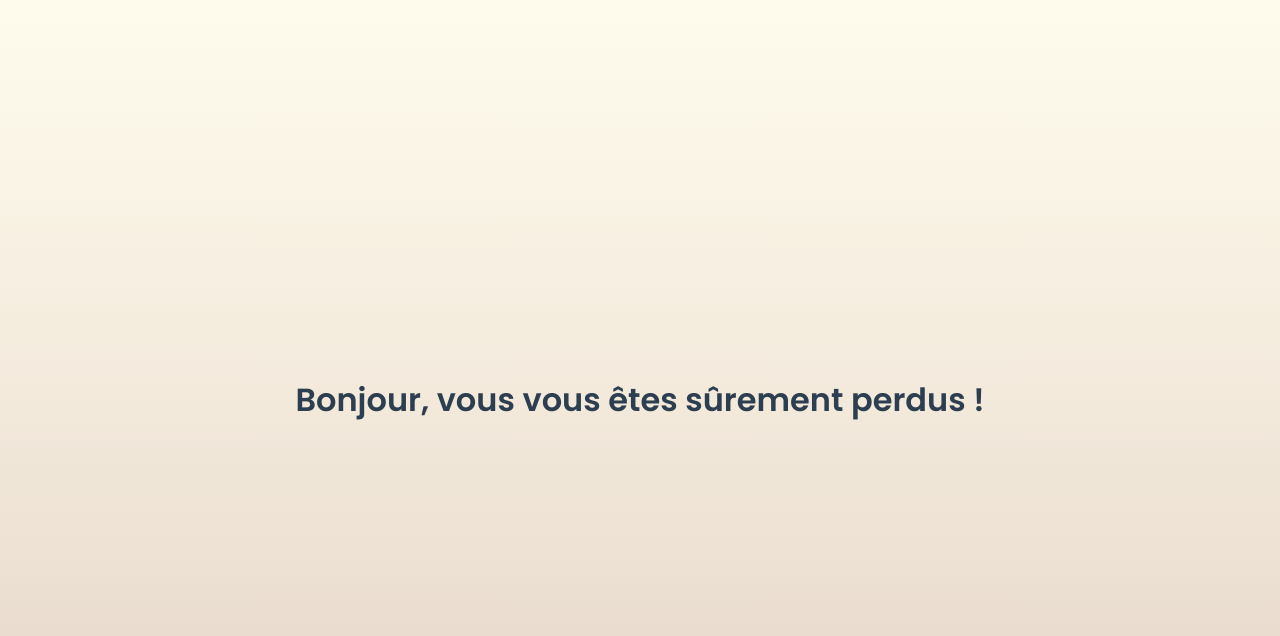
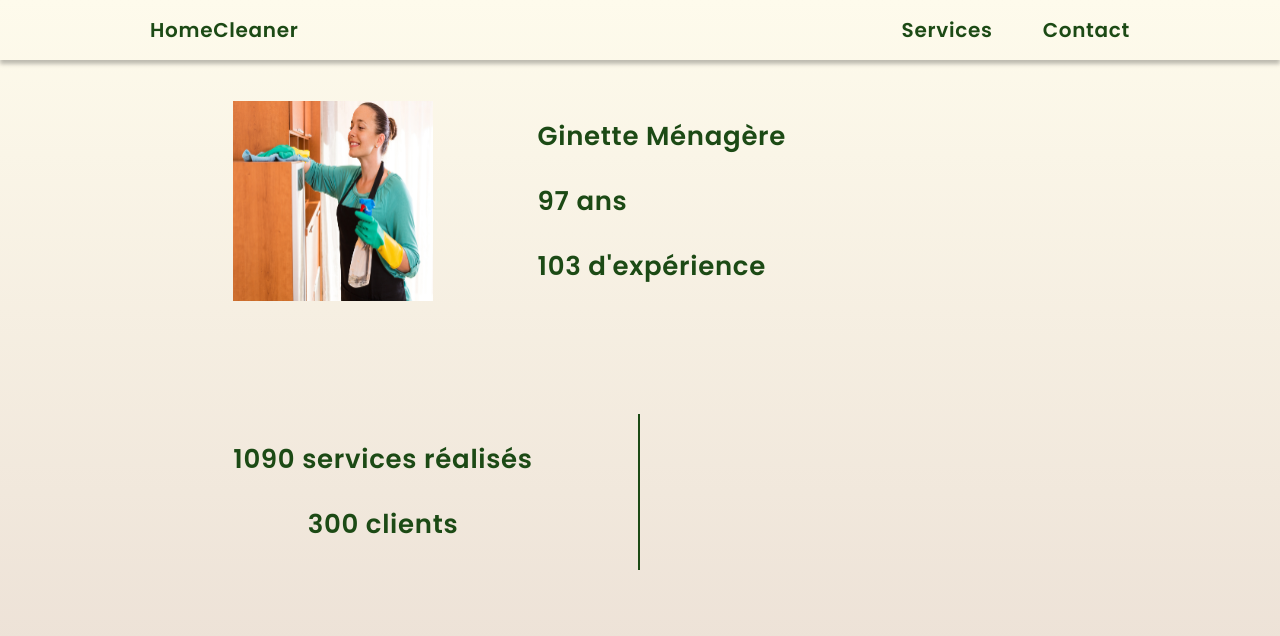
Before and after one commit to AdrienCalmesnil/10-2021-Home-Cleaner, a Vue app: page /contact in a window 1280 px wide. Shown: the top 636 px of the page. Built offline with nearby package versions, Linux system fonts and the light colour scheme.

Commit message:
contact page in oven

```diff
--- a/src/components/Header.vue
+++ b/src/components/Header.vue
@@ -3,11 +3,13 @@
     <div class="header_wrapper container">
       <ul>
         <div class="title">
-                    <li class="title_item">HomeCleaner</li>
+          <li class="title_item" @click="goToHome()">HomeCleaner</li>
         </div>
         <div class="items">
-                    <li class="items_item" id='item_one'>Espace intervenant</li>
-                    <li class="items_item" id='item_two'>Contact</li>
+          <li class="items_item" id="item_one" @click="goToServices()">
+            Services
+          </li>
+          <li class="items_item" id="item_two">Contact</li>
         </div>
       </ul>
     </div>
@@ -16,28 +18,34 @@
 
 <script>
 export default {
-    name:'Header',
-    data(){
-        return {
-
-        }
-    }
-}
+  name: "Header",
+  data() {
+    return {};
+  },
+  methods: {
+    goToServices() {
+      this.$router.push("/services");
+    },
+    goToHome() {
+      this.$router.push("/");
+    },
+  },
+};
 </script>
 
 <style scoped>
-.container{
+.container {
   position: relative;
   height: 60px;
   box-shadow: 0px 4px 4px rgba(0, 0, 0, 0.25);
 }
 
-.header_wrapper ul{
+.header_wrapper ul {
   margin: 0;
   padding: 0;
   position: absolute;
   top: 50%; /* poussé de la moitié de hauteur du référent */
-    transform: translateY(-50%);/* tiré de la moitié de sa propre hauteur */
+  transform: translateY(-50%); /* tiré de la moitié de sa propre hauteur */
   list-style-type: none;
   display: flex;
   justify-content: space-between;
@@ -45,28 +53,28 @@ export default {
   width: 100%;
 }
 
-.header_wrapper ul li{
+.header_wrapper ul li {
   font-style: normal;
   font-weight: 600;
   font-size: 20px;
   letter-spacing: 0.7px;
-    color: #1C4A15;
+  color: #1c4a15;
   cursor: pointer;
 }
 
-.title{
+.title {
   margin-left: 150px;
 }
 
-.items{
+.items {
   margin-right: 150px;
 }
 
-.items li{
+.items li {
   display: inline-block;
 }
 
-.items #item_one{
+.items #item_one {
   margin-right: 50px;
 }
 </style>
--- a/src/router/index.js
+++ b/src/router/index.js
@@ -1,68 +1,78 @@
-import {createRouter, createWebHistory} from 'vue-router';
-import Home from '@/views/Home.vue'
-import About from '@/views/About.vue'
-import Login from '@/views/Login.vue'
-import NotFound from '@/views/NotFound.vue'
-import Services from '@/views/Services.vue'
-import Header from '@/components/Header.vue'
+import { createRouter, createWebHistory } from "vue-router";
+import Home from "@/views/Home.vue";
+import About from "@/views/About.vue";
+import Login from "@/views/Login.vue";
+import NotFound from "@/views/NotFound.vue";
+import Services from "@/views/Services.vue";
+import Header from "@/components/Header.vue";
+import Contact from "@/views/Contact.vue";
 
 const routes = [
   {
-        name:'Home',
-        path:'/',
-        component:Home,
-        meta:{
-            title:"Accueil"
-        },
-    }, {
-        name:'About',
-        path:'/about',
-        component: About,
-        meta:{
-            title:"A propos"
+    name: "Home",
+    path: "/",
+    component: Home,
+    meta: {
+      title: "Accueil",
     },
   },
   {
-        name:'Login',
-        path:'/login',
-        component: Login,
-        meta:{
-            title:"Login"
+    name: "About",
+    path: "/about",
+    component: About,
+    meta: {
+      title: "A propos",
     },
   },
   {
-        name:'NotFound',
-        path:'/:pathMatch(.*)',
-        component: NotFound,
-        meta:{
-            title:'404 Not Found'
-        }
-    },
-    {
-        name:'Services',
-        path:'/services',
-        component: Services,
-        meta:{
-            title:"Services"
+    name: "Login",
+    path: "/login",
+    component: Login,
+    meta: {
+      title: "Login",
     },
   },
   {
-        name:'Header',
-        path:'/header',
-        component:Header,
-        meta:{
-            title:"Header"
+    name: "NotFound",
+    path: "/:pathMatch(.*)",
+    component: NotFound,
+    meta: {
+      title: "404 Not Found",
     },
-    }
+  },
+  {
+    name: "Services",
+    path: "/services",
+    component: Services,
+    meta: {
+      title: "Services",
+    },
+  },
+  {
+    name: "Header",
+    path: "/header",
+    component: Header,
+    meta: {
+      title: "Header",
+    },
+  },
+  {
+    name: "Contact",
+    path: "/contact",
+    component: Contact,
+    meta: {
+      title: "Contact",
+    },
+  },
 ];
 
-const router =  createRouter({
+const router = createRouter({
   history: createWebHistory(),
   routes,
-})
+});
 
 router.afterEach((to, from) => {
-    console.log(from,to);
+  console.log(from, to);
   document.title = to.meta.title;
 });
 
--- /dev/null
+++ b/src/views/Contact.vue
@@ -0,0 +1,124 @@
+<template>
+  <div class="contact">
+    <Header></Header>
+    <div class="contact_wrapper">
+      <div class="contact_wrapper_box">
+        <div class="contact_wrapper_top top">
+          <div class="top_left">
+            <img src="../../public/assets/images/ginette.jpg" alt="" />
+          </div>
+
+          <div class="top_right">
+            <p class="name">{{ menagere.name.Ginette }}</p>
+            <p class="age">{{ menagere.age.Ginette }} ans</p>
+            <p class="experience">
+              {{ menagere.experience.Ginette }} d'expérience
+            </p>
+          </div>
+        </div>
+        <div class="contact_wrapper_bottom bottom">
+          <div class="bottom_left">
+            <p>{{ services.Ginette }} services réalisés</p>
+            <p>{{ clients.Ginette }} clients</p>
+          </div>
+          <div class="bottom_right">
+            <p></p>
+            <p></p>
+          </div>
+        </div>
+      </div>
+    </div>
+  </div>
+</template>
+
+<script>
+import Header from "@/components/Header.vue";
+
+export default {
+  name: "Contact",
+  components: {
+    Header,
+  },
+  data() {
+    return {
+      menagere: {
+        name: {
+          Ginette: "Ginette Ménagère",
+          Bernard: "Bernard Savon",
+          Jean: "Jean Raenette",
+        },
+        age: {
+          Ginette: 97,
+          Bernard: 45,
+          Jean: 22,
+        },
+        experience: {
+          Ginette: 103,
+          Bernard: 12,
+          Jean: 3,
+        },
+      },
+      services: {
+        Ginette: 1090,
+      },
+      clients: {
+        Ginette: 300,
+      },
+    };
+  },
+};
+</script>
+
+<style scoped>
+.contact_wrapper {
+  display: flex;
+  justify-content: center;
+  width: 100%;
+}
+
+.contact_wrapper_box {
+  width: 80%;
+}
+
+.contact_wrapper_top {
+  margin-top: 3%;
+  display: grid;
+  grid-template-columns: 40% 60%;
+}
+
+.top_left {
+  display: flex;
+  justify-content: center;
+  align-items: center;
+}
+
+img {
+  width: 200px;
+  height: 200px;
+}
+
+.name,
+.age,
+.experience {
+  display: flex;
+  justify-content: flex-start;
+}
+
+p {
+  font-style: normal;
+  font-weight: 600;
+  font-size: 26px;
+  letter-spacing: 0.7px;
+  color: #1c4a15;
+}
+
+.contact_wrapper_bottom {
+  margin-top: 10%;
+  display: grid;
+  grid-template-columns: 50% 50%;
+}
+
+.bottom_left {
+  border-right: 2px solid #1c4a15;
+}
+</style>
--- a/src/views/Services.vue
+++ b/src/views/Services.vue
@@ -9,7 +9,9 @@
         <div class="box_right right">
           <div class="contact">
             <p class="contact_name">Ginette Ménagère</p>
-            <div class="contact_button"><button>Contacter</button></div>
+            <div class="contact_button">
+              <button @click="goToContact()">Contacter</button>
+            </div>
           </div>
           <p class="dispo">Disponible : {{ date.Ginette }}</p>
           <p class="tarif">Tarif horaire : {{ tarif.Ginette }}€/heure</p>
@@ -20,7 +22,9 @@
         <div class="box_right right">
           <div class="contact">
             <p class="contact_name">Bernard Savon</p>
-            <div class="contact_button"><button>Contacter</button></div>
+            <div class="contact_button">
+              <button @click="goToContact()">Contacter</button>
+            </div>
           </div>
           <p class="dispo">Disponible : {{ date.Bernard }}</p>
           <p class="tarif">Tarif horaire : {{ tarif.Bernard }}€/heure</p>
@@ -31,7 +35,9 @@
         <div class="box_right right">
           <div class="contact">
             <p class="contact_name">Jean Raenette</p>
-            <div class="contact_button"><button>Contacter</button></div>
+            <div class="contact_button">
+              <button @click="goToContact()">Contacter</button>
+            </div>
           </div>
           <p class="dispo">Disponible : {{ date.Jean }}</p>
           <p class="tarif">Tarif horaire : {{ tarif.Jean }}€/heure</p>
@@ -63,6 +69,11 @@ export default {
       },
     };
   },
+  methods: {
+    goToContact() {
+      this.$router.push("/contact");
+    },
+  },
 };
 </script>
 
@@ -79,7 +90,7 @@ export default {
   padding: 3% 5% 3% 5%;
   background: #fffdf4;
   display: grid;
-  grid-template-columns: 20% 80%;
+  grid-template-columns: 30% 70%;
   border-radius: 30px;
 }
 
@@ -101,39 +112,38 @@ img {
   border-bottom: 2px solid #1c4a15;
 }
 
-.right p{
+.right p {
   font-style: normal;
   font-weight: 600;
   font-size: 20px;
   letter-spacing: 0.7px;
-    color: #1C4A15;
+  color: #1c4a15;
   cursor: pointer;
 }
 
 .contact {
   display: grid;
   grid-template-columns: 50% 50%;
-
 }
 
 .contact_name {
   display: flex;
   justify-content: flex-start;
-    padding-left: 20%;
+  padding-left: 10%;
   font-style: normal;
   font-weight: 600;
   font-size: 20px;
   letter-spacing: 0.7px;
-    color: #1C4A15;
+  color: #1c4a15;
   cursor: pointer;
 }
 
-.contact_button{
+.contact_button {
   display: flex;
   justify-content: flex-end;
 }
 
-.contact_button button{
+.contact_button button {
   padding: 20px 40px;
   background: #e9e3d1;
   border: none;
@@ -146,13 +156,14 @@ img {
   transition: all 0.3s ease;
 }
 
-.contact_button button:hover{
+.contact_button button:hover {
   transform: scale(1.03);
 }
 
-.dispo, .tarif{
+.dispo,
+.tarif {
   display: flex;
   justify-content: flex-start;
-    padding-left: 10%;
+  padding-left: 5%;
 }
 </style>
```
Also changed, not shown: 1 other file (tests, documents, lock files or other folders). Lines whose indentation alone changed are shown as unchanged.
